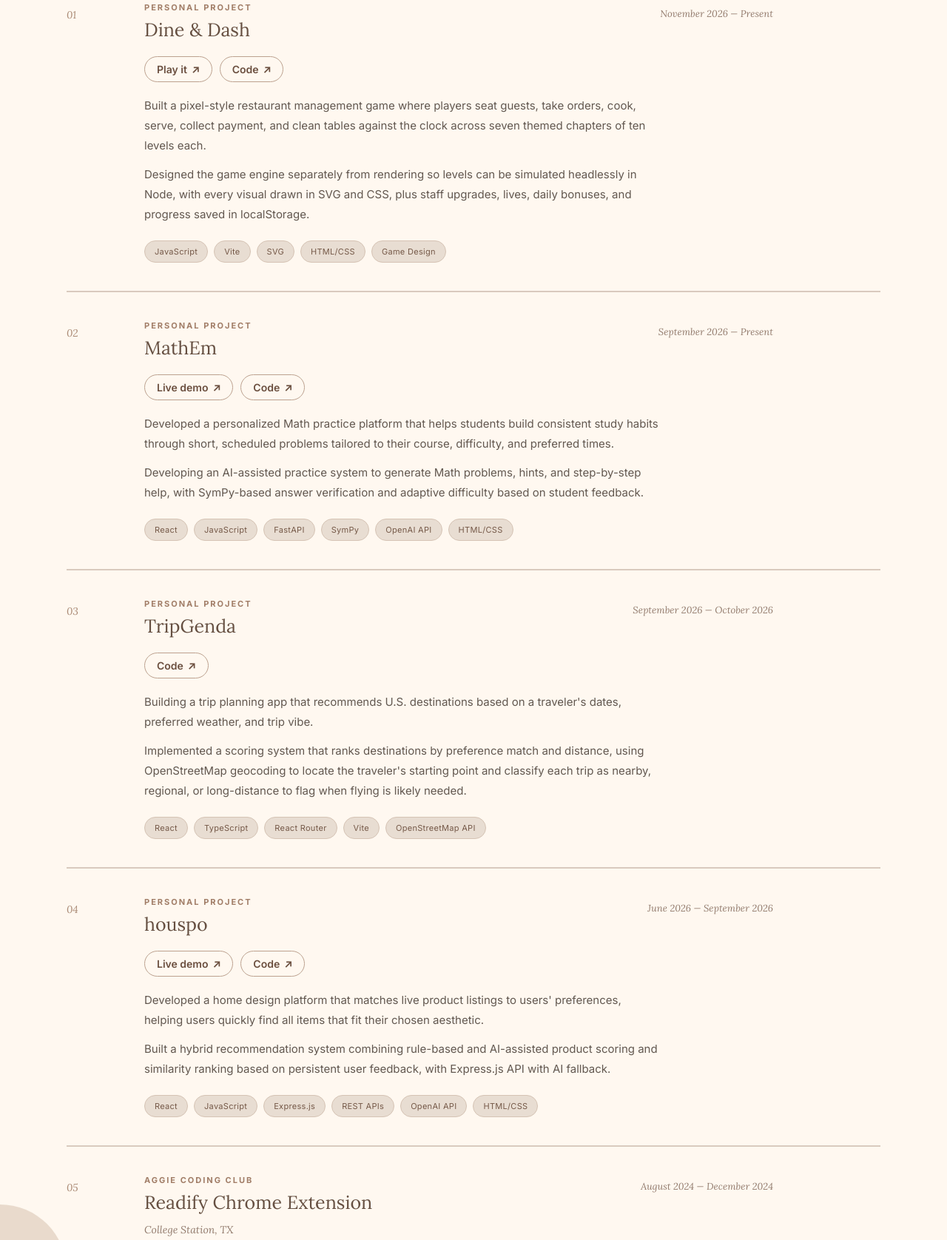
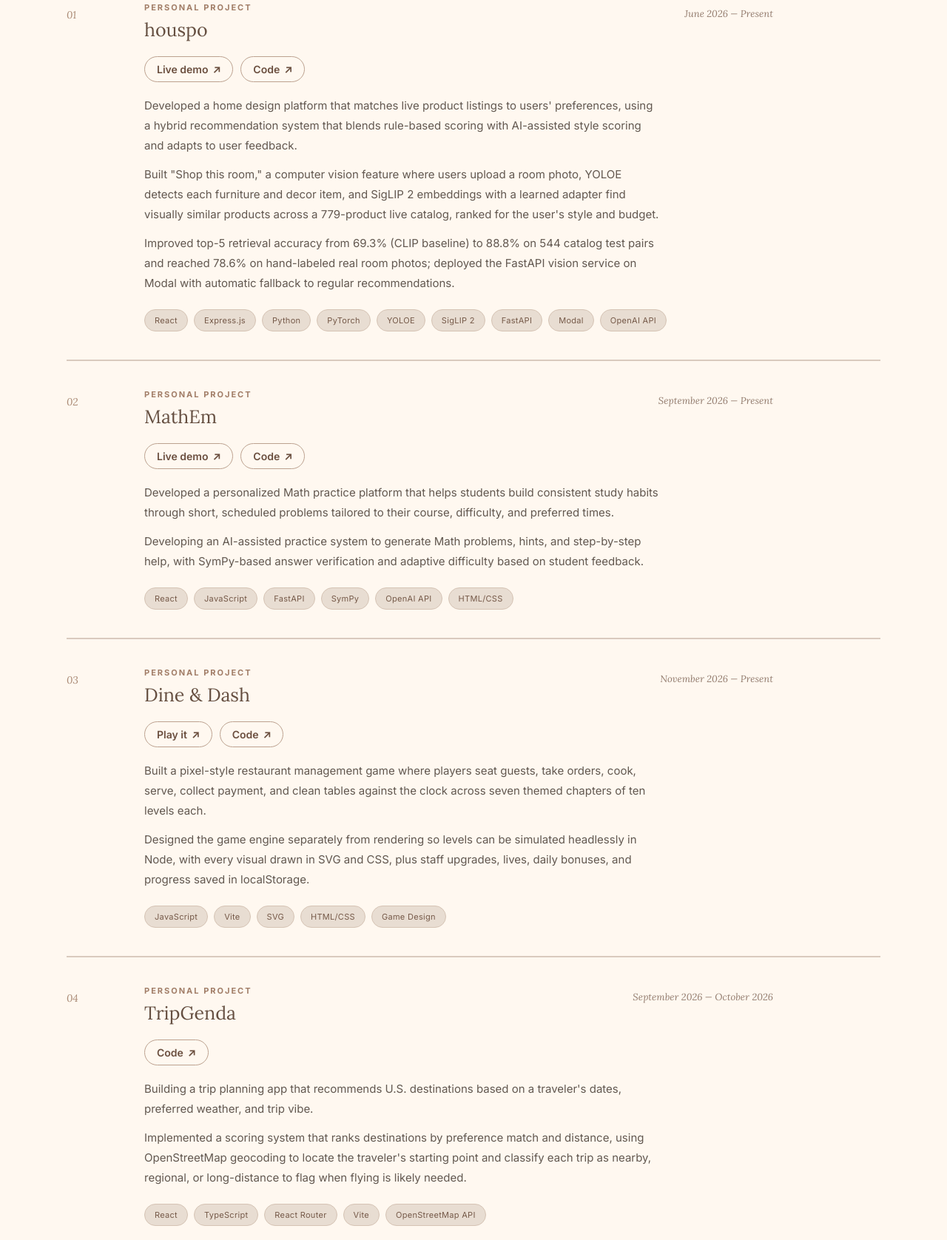
Before and after one commit to TracyyT/personal-website, a plain HTML site: page portfolio.html in a window 1280 px wide. Shown: the part 342-2018 px from the top of the page at 74% size. Drawn offline with Linux system fonts and the light colour scheme.

Commit message:
Update houspo with Shop this room computer vision feature; reorder projects by relevance

```diff
--- a/portfolio.html
+++ b/portfolio.html
@@ -6,7 +6,7 @@
     <meta name="viewport" content="width=device-width, initial-scale=1.0">
 
     <title>Projects | Tracy Tran</title>
-    <meta name="description" content="Projects by Tracy Tran, including Dine &amp; Dash, MathEm, TripGenda, houspo, and the Readify Chrome extension.">
+    <meta name="description" content="Projects by Tracy Tran, including houspo (computer vision product search), MathEm, Dine &amp; Dash, TripGenda, and the Readify Chrome extension.">
     <meta name="author" content="Tracy Tran">
     <meta name="theme-color" content="#FFF8F0">
     <link rel="canonical" href="https://tracyyt.github.io/personal-website/portfolio.html">
@@ -14,7 +14,7 @@
     <!-- social sharing preview -->
     <meta property="og:type" content="website">
     <meta property="og:title" content="Projects | Tracy Tran">
-    <meta property="og:description" content="Projects by Tracy Tran, including Dine &amp; Dash, MathEm, TripGenda, houspo, and the Readify Chrome extension.">
+    <meta property="og:description" content="Projects by Tracy Tran, including houspo (computer vision product search), MathEm, Dine &amp; Dash, TripGenda, and the Readify Chrome extension.">
     <meta property="og:url" content="https://tracyyt.github.io/personal-website/portfolio.html">
     <meta property="og:image" content="https://tracyyt.github.io/personal-website/og-image.jpg">
     <meta name="twitter:card" content="summary_large_image">
@@ -67,7 +67,7 @@
 
         <section class="page-content">
 
-            <!-- Dine & Dash -->
+            <!-- houspo -->
             <article class="project-card">
                 <div class="project-number">01</div>
 
@@ -75,33 +75,51 @@
                     <div class="project-heading">
                         <div>
                             <p class="project-type">PERSONAL PROJECT</p>
-                            <h2>Dine &amp; Dash</h2>
+                            <h2>houspo</h2>
                         </div>
 
                         <p class="project-date">
-                            November 2026 — Present
+                            June 2026 — Present
                         </p>
                     </div>
 
                     <p class="project-links">
-                        <a href="https://dine-and-dash-nu.vercel.app" target="_blank" rel="noopener noreferrer" class="project-link">Play it <span aria-hidden="true">↗</span></a>
-                        <a href="https://github.com/TracyyT/dine-and-dash" target="_blank" rel="noopener noreferrer" class="project-link">Code <span aria-hidden="true">↗</span></a>
+                        <a href="https://houspo-nu.vercel.app/" target="_blank" rel="noopener noreferrer" class="project-link">Live demo <span aria-hidden="true">↗</span></a>
+                        <a href="https://github.com/TracyyT/houspo" target="_blank" rel="noopener noreferrer" class="project-link">Code <span aria-hidden="true">↗</span></a>
                     </p>
 
                     <p class="project-description">
-                        Built a pixel-style restaurant management game where players seat guests, take orders, cook, serve, collect payment, and clean tables against the clock across seven themed chapters of ten levels each.
+                        Developed a home design platform that matches live product
+                        listings to users' preferences, using a hybrid recommendation
+                        system that blends rule-based scoring with AI-assisted style
+                        scoring and adapts to user feedback.
                     </p>
 
                     <p class="project-description">
-                        Designed the game engine separately from rendering so levels can be simulated headlessly in Node, with every visual drawn in SVG and CSS, plus staff upgrades, lives, daily bonuses, and progress saved in localStorage.
+                        Built "Shop this room," a computer vision feature where users
+                        upload a room photo, YOLOE detects each furniture and decor item,
+                        and SigLIP 2 embeddings with a learned adapter find visually
+                        similar products across a 779-product live catalog, ranked for
+                        the user's style and budget.
+                    </p>
+
+                    <p class="project-description">
+                        Improved top-5 retrieval accuracy from 69.3% (CLIP baseline) to
+                        88.8% on 544 catalog test pairs and reached 78.6% on hand-labeled
+                        real room photos; deployed the FastAPI vision service on Modal
+                        with automatic fallback to regular recommendations.
                     </p>
 
                     <div class="project-tags">
-                        <span>JavaScript</span>
-                        <span>Vite</span>
-                        <span>SVG</span>
-                        <span>HTML/CSS</span>
-                        <span>Game Design</span>
+                        <span>React</span>
+                        <span>Express.js</span>
+                        <span>Python</span>
+                        <span>PyTorch</span>
+                        <span>YOLOE</span>
+                        <span>SigLIP 2</span>
+                        <span>FastAPI</span>
+                        <span>Modal</span>
+                        <span>OpenAI API</span>
                     </div>
                 </div>
             </article>
@@ -152,9 +170,48 @@
                 </div>
             </article>
 
+            <!-- Dine & Dash -->
+            <article class="project-card">
+                <div class="project-number">03</div>
+
+                <div class="project-info">
+                    <div class="project-heading">
+                        <div>
+                            <p class="project-type">PERSONAL PROJECT</p>
+                            <h2>Dine &amp; Dash</h2>
+                        </div>
+
+                        <p class="project-date">
+                            November 2026 — Present
+                        </p>
+                    </div>
+
+                    <p class="project-links">
+                        <a href="https://dine-and-dash-nu.vercel.app" target="_blank" rel="noopener noreferrer" class="project-link">Play it <span aria-hidden="true">↗</span></a>
+                        <a href="https://github.com/TracyyT/dine-and-dash" target="_blank" rel="noopener noreferrer" class="project-link">Code <span aria-hidden="true">↗</span></a>
+                    </p>
+
+                    <p class="project-description">
+                        Built a pixel-style restaurant management game where players seat guests, take orders, cook, serve, collect payment, and clean tables against the clock across seven themed chapters of ten levels each.
+                    </p>
+
+                    <p class="project-description">
+                        Designed the game engine separately from rendering so levels can be simulated headlessly in Node, with every visual drawn in SVG and CSS, plus staff upgrades, lives, daily bonuses, and progress saved in localStorage.
+                    </p>
+
+                    <div class="project-tags">
+                        <span>JavaScript</span>
+                        <span>Vite</span>
+                        <span>SVG</span>
+                        <span>HTML/CSS</span>
+                        <span>Game Design</span>
+                    </div>
+                </div>
+            </article>
+
             <!-- TripGenda -->
             <article class="project-card">
-                <div class="project-number">03</div>
+                <div class="project-number">04</div>
 
                 <div class="project-info">
                     <div class="project-heading">
@@ -186,50 +243,6 @@
                         <span>React Router</span>
                         <span>Vite</span>
                         <span>OpenStreetMap API</span>
-                    </div>
-                </div>
-            </article>
-
-            <!-- houspo -->
-            <article class="project-card">
-                <div class="project-number">04</div>
-
-                <div class="project-info">
-                    <div class="project-heading">
-                        <div>
-                            <p class="project-type">PERSONAL PROJECT</p>
-                            <h2>houspo</h2>
-                        </div>
-
-                        <p class="project-date">
-                            June 2026 — September 2026
-                        </p>
-                    </div>
-
-                    <p class="project-links">
-                        <a href="https://houspo-nu.vercel.app/" target="_blank" rel="noopener noreferrer" class="project-link">Live demo <span aria-hidden="true">↗</span></a>
-                        <a href="https://github.com/TracyyT/houspo" target="_blank" rel="noopener noreferrer" class="project-link">Code <span aria-hidden="true">↗</span></a>
-                    </p>
-
-                    <p class="project-description">
-                        Developed a home design platform that matches live product
-                        listings to users' preferences, helping users quickly find
-                        all items that fit their chosen aesthetic.
-                    </p>
-
-                    <p class="project-description">
-                        Built a hybrid recommendation system combining rule-based
-                        and AI-assisted product scoring and similarity ranking based
-                        on persistent user feedback, with Express.js API with AI fallback.
-                    </p>
-
-                    <div class="project-tags">
-                        <span>React</span>
-                        <span>JavaScript</span>
-                        <span>Express.js</span>
-                        <span>REST APIs</span>
-                        <span>OpenAI API</span>
-                        <span>HTML/CSS</span>
                     </div>
                 </div>
             </article>
@@ -275,6 +288,7 @@
             </article>
 
 
+
         </section>
 
     </main>
```
